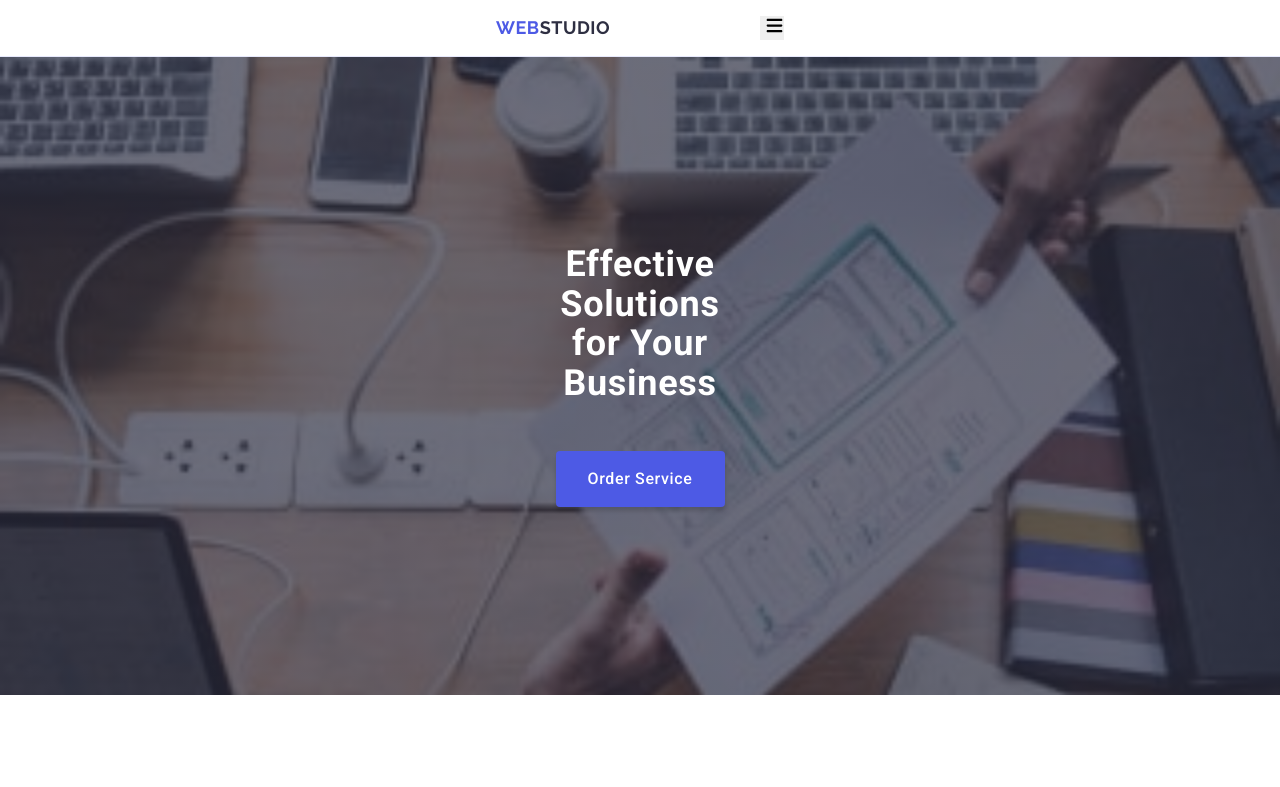
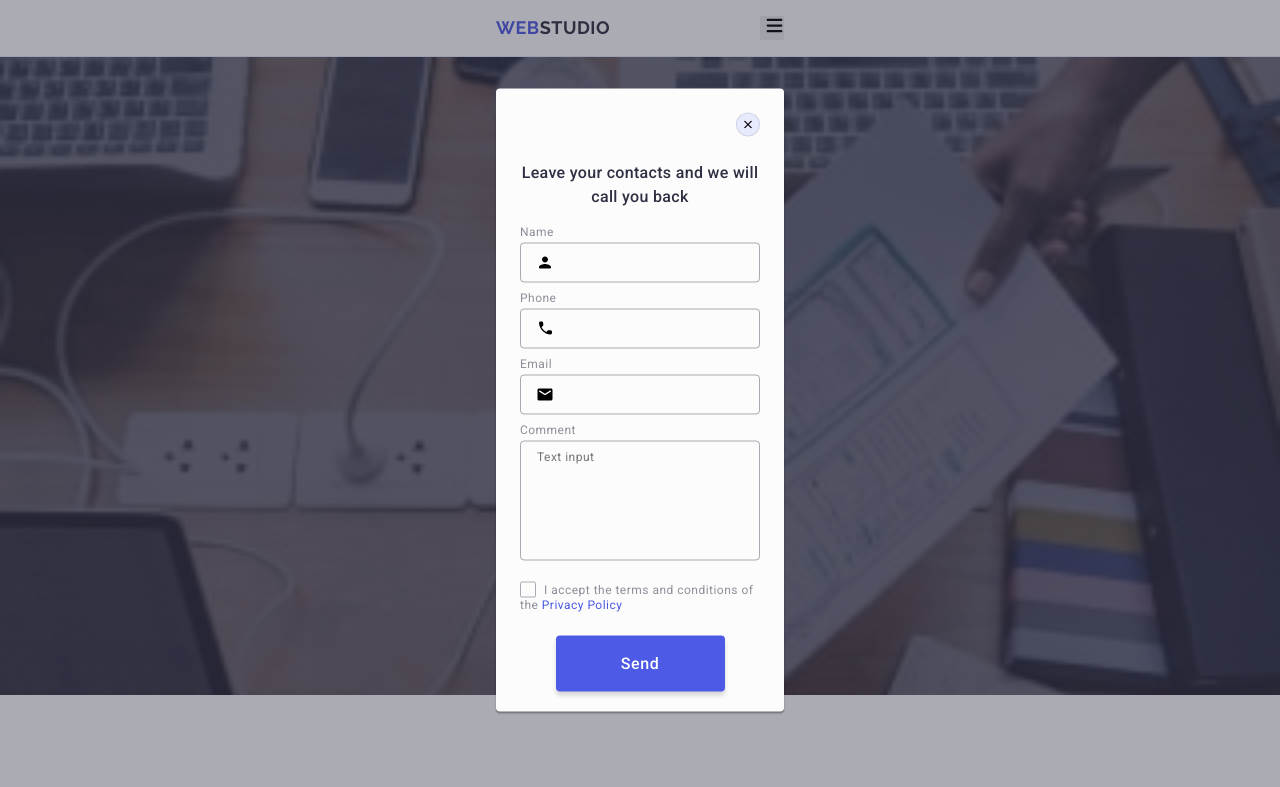
Before and after one commit to Anatolii-Udalov/goit-markup-hw-06, a plain HTML site: page index.html in a window 1280 px wide. Shown: the top 787 px of the page. Drawn offline with nearby package versions, Linux system fonts and the light colour scheme.

Commit message:
update_site

```diff
--- a/css/styles.css
+++ b/css/styles.css
@@ -807,6 +807,11 @@ h6 {
     opacity: 0;
     pointer-events: none;
     visibility: hidden;
+
+
+    opacity: 1;
+    pointer-events: auto;
+    visibility: visible;
 }
 
 .is-open {
@@ -817,8 +822,10 @@ h6 {
 
 .modal {
     position: absolute;
-    width: 408px;
-    min-height: 584px;
+    /* width: 408px;
+    min-height: 584px; */
+    width: 288px;
+    max-height: 623px;
     background: #fcfcfc;
     box-shadow: 0px 1px 1px rgba(0, 0, 0, 0.14),
         0px 1px 3px rgba(0, 0, 0, 0.12),
@@ -990,6 +997,7 @@ h6 {
 
 .privacy-policy-text {
     margin-bottom: 24px;
+    display: flex;
 }
 
 
```
